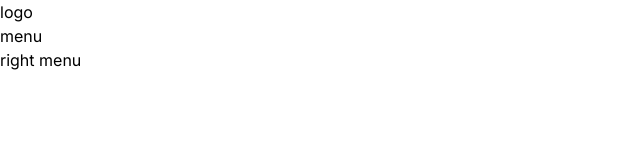
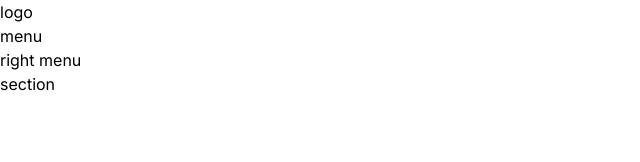
Before and after one commit to NazmulAlamShawon/nextjs-app, a Next.js app: page /header in a window 1280 px wide. Shown: the top 162 px of the page, without its empty margins (0-640 px from the left). Built offline with nearby package versions, Linux system fonts and the light colour scheme.

Commit message:
Update page.tsx

```diff
--- a/app/header/page.tsx
+++ b/app/header/page.tsx
@@ -6,6 +6,7 @@ const page = () => {
         <div>logo</div>
         <div>menu</div>
         <div> right menu</div>
+      <div> section</div>
 
     </div>
   )
```
